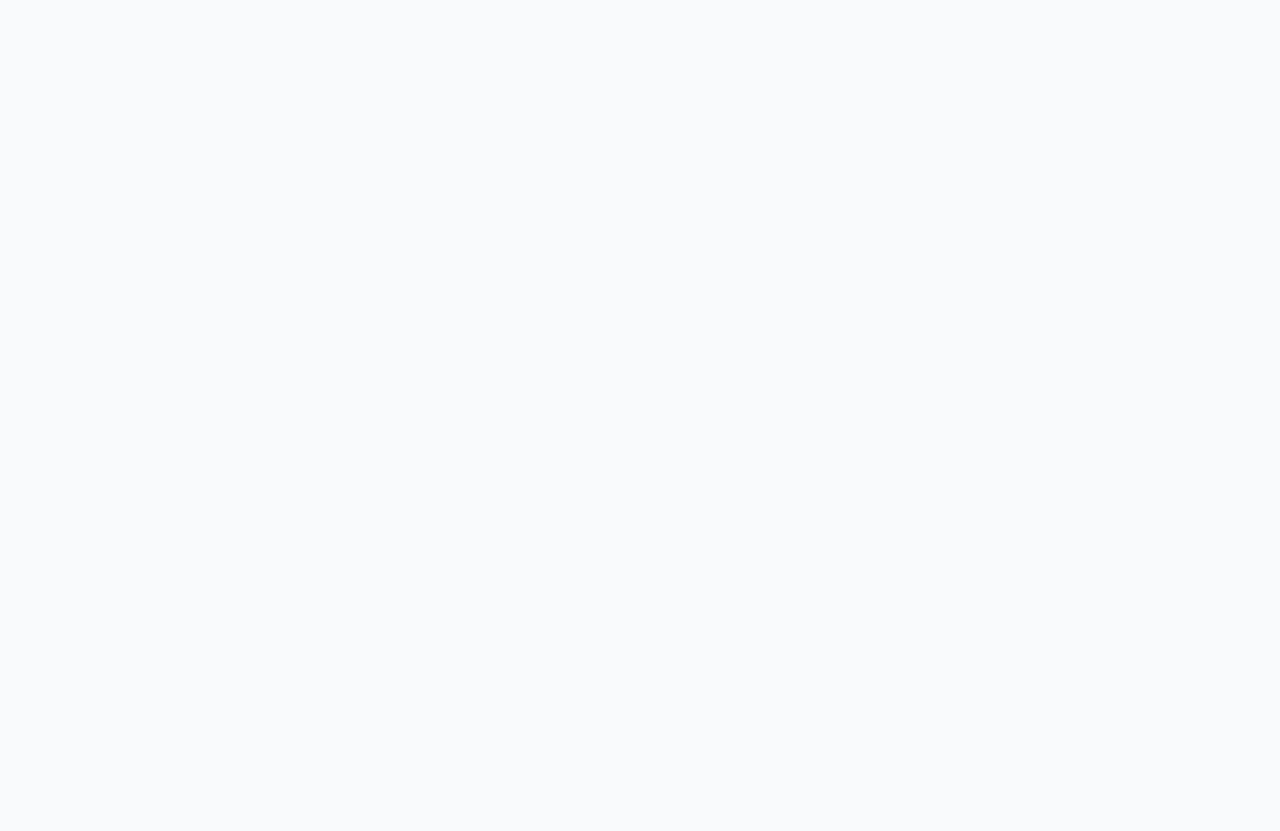
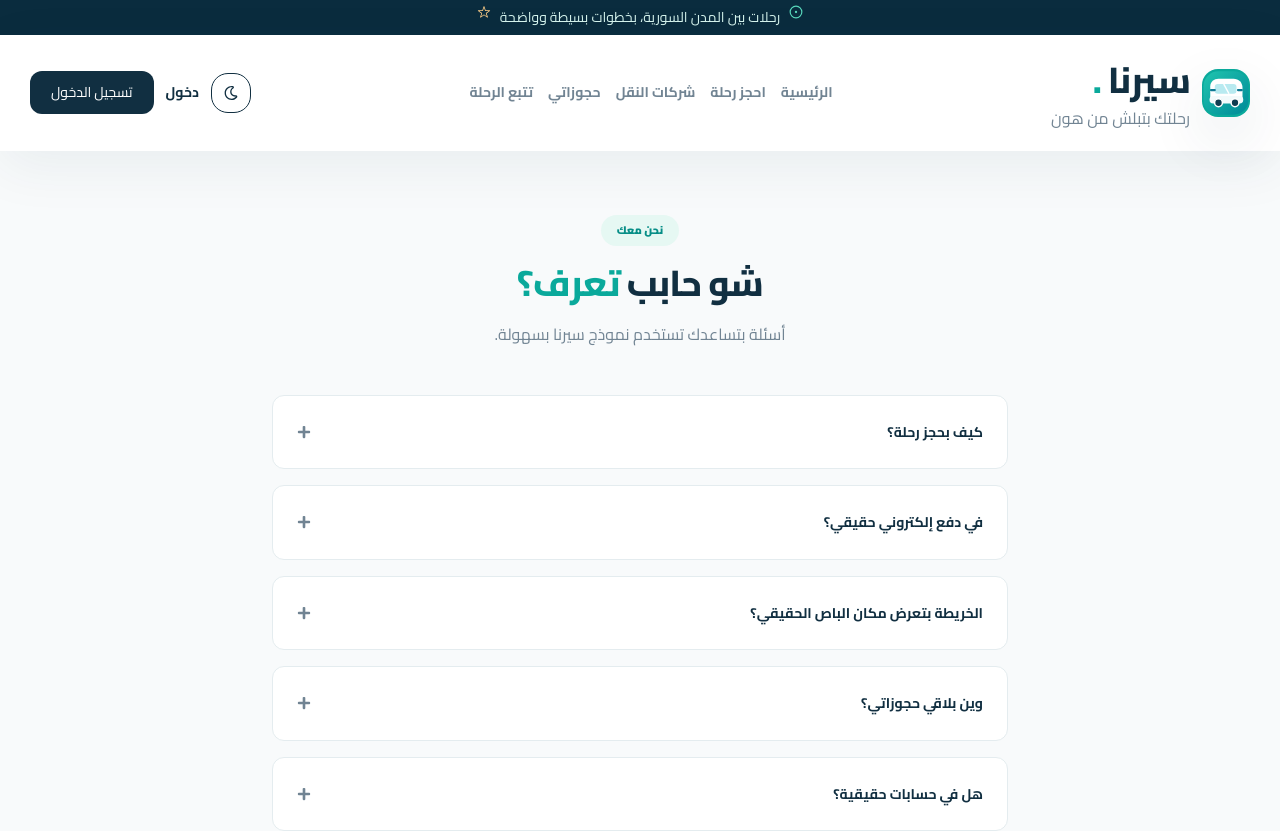
Before and after one commit to ranahab20/Sairna, a React (Vite) app in the folder sairna/: page /support in a window 1280 px wide. Before the commit this address had no page. Shown: the top 831 px of the page. Before the commit the page ends 800 px from the top, so only its background shows below. Built offline with nearby package versions, Linux system fonts and the light colour scheme.

Commit message:
add support

```diff
--- a/sairna/src/App.jsx
+++ b/sairna/src/App.jsx
@@ -3,6 +3,7 @@ import './App.css'
 import MainLayout from './layouts/MainLayout'
 import Home from './pages/homepage/Home'
 import About from './pages/aboutpage/About'
+import Support from './pages/supportpage/support'
 
 function App() {
 
@@ -12,6 +13,8 @@ function App() {
         <Route element={<MainLayout/>} path="/" >
           <Route index element={<Home/>}/>
           <Route path='/about' element= {<About/>}></Route>
+          <Route path='/support' element= {<Support/>}></Route>
+
         </Route>
 
       </Routes>
--- /dev/null
+++ b/sairna/src/pages/supportpage/support.jsx
@@ -0,0 +1,69 @@
+import SectionHeading from '../../components/shared/SectionHeading';
+import { FaPlus } from 'react-icons/fa';
+
+function Support() {
+  // مصفوفة الأسئلة والأجوبة
+  const faqData = [
+    {
+      q: "كيف بحجز رحلة؟",
+      a: "حدد المحافظة اللي رح تطلع منها والمحافظة اللي بدك توصل إلها، بعدين اختار التاريخ والشركة والموعد والمقعد، وأكّد الحجز."
+    },
+    {
+      q: "في دفع إلكتروني حقيقي؟",
+      a: "لا. الموقع نموذج تدريبي، وخيارات الدفع معروضة لأغراض التصميم فقط."
+    },
+    {
+      q: "الخريطة بتعرض مكان الباص الحقيقي؟",
+      a: "لا. الخريطة بتعرض مسار تقديري ومحاكاة لحركة الباص. التتبع المباشر يحتاج GPS وAPI من شركة النقل."
+    },
+    {
+      q: "وين بلاقي حجوزاتي؟",
+      a: "من قائمة «حجوزاتي» في الشريط العلوي. الحجوزات محفوظة محلياً بنفس المتصفح لأغراض التدريب."
+    },
+    {
+      q: "هل في حسابات حقيقية؟",
+      a: "التسجيل والدخول محاكاة لتجربة الواجهة، وليسا نظام مصادقة حقيقياً."
+    }
+  ];
+
+  return (
+    <main className="min-h-screen bg-bg-main py-16">
+      <div className="container mx-auto px-4 max-w-3xl"> {/* max-w-4xl عشان ما تمدد الصفحة زيادة */}
+
+
+        <div className="mb-12 text-center">
+          <SectionHeading
+            eyebrow="نحن معك"
+            title="شو حابب"
+            highlight="تعرف؟"
+            subtitle="أسئلة بتساعدك تستخدم نموذج سيرنا بسهولة."
+            align="center"
+          />
+        </div>
+
+
+        <div className="flex flex-col gap-4">
+          {faqData.map((item, index) => (
+            <details
+              key={index}
+              className="group bg-surface border border-border rounded-xl p-2 [&_summary::-webkit-details-marker]:hidden"
+            >
+              <summary className="flex items-center justify-between cursor-pointer p-4 font-bold text-text text-md hover:text-primary transition-colors">
+                {item.q}
+                <span className="text-muted group-open:rotate-45 transition-transform duration-300">
+                  <FaPlus size={14} />
+                </span>
+              </summary>
+              <div className="px-4 pb-4 text-muted text-sm leading-relaxed border-t border-border-main mt-2 pt-4">
+                {item.a}
+              </div>
+            </details>
+          ))}
+        </div>
+
+      </div>
+    </main>
+  );
+}
+
+export default Support;
```
